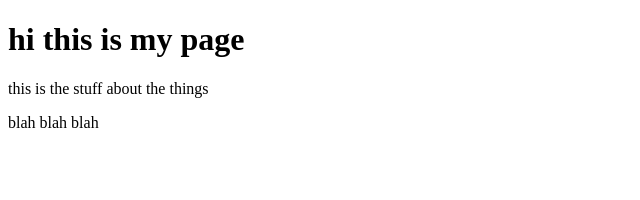
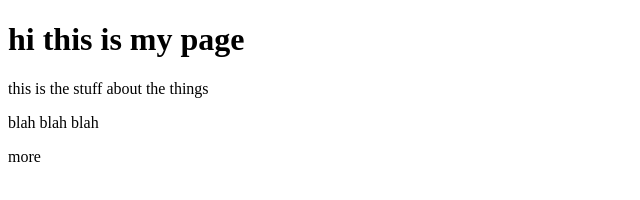
Before and after one commit to caitrionad/home, a plain HTML site: page index.html in a window 1280 px wide. Shown: the full height of the page, 0-640 px from the left. Drawn offline with Linux system fonts and the light colour scheme.

Commit message:
Update index.html

```diff
--- a/index.html
+++ b/index.html
@@ -14,6 +14,7 @@
  <h1>hi this is my page</h1>
  <p>this is the stuff about the things</p>
  <p>blah blah blah</p>
+ <p>more</p>
 
 
 
```
